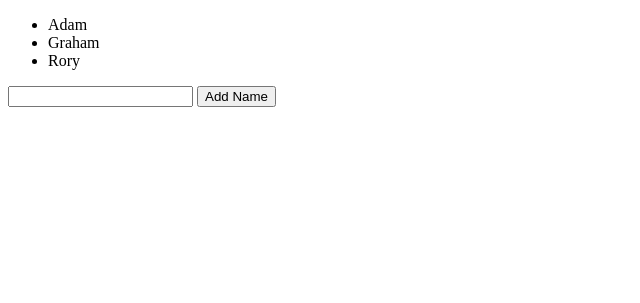
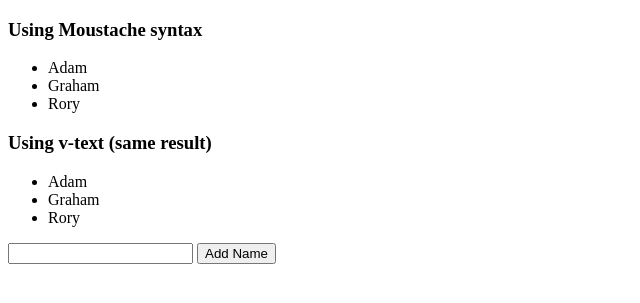
Before and after one commit to Hoglan/vue-laracasts, a PHP site: page / in a window 1280 px wide. Shown: the top 303 px of the page, without its empty margins (0-640 px from the left). Run offline with PHP 8.4, Linux system fonts and the light colour scheme; some libraries are stand-ins or nearby versions.

Commit message:
Adding some moustache syntax for a comparison

```diff
--- a/public/lesson3/index.php
+++ b/public/lesson3/index.php
@@ -8,8 +8,14 @@
 
         <div id="root">
 
+            <h3>Using Moustache syntax</h3>
             <ul>
                 <li v-for="name in names">{{ name }}</li>
+            </ul>
+
+            <h3>Using v-text (same result)</h3>
+            <ul>
+                <li v-for="name in names" v-text="name"></li>
             </ul>
 
             <input type="text" id="input">
@@ -32,6 +38,7 @@
 
                 mounted(){
 
+                    //es6 way!
                     document.querySelector('#button').addEventListener('click', ()=> {
 
                         let name = document.querySelector('#input');
```
